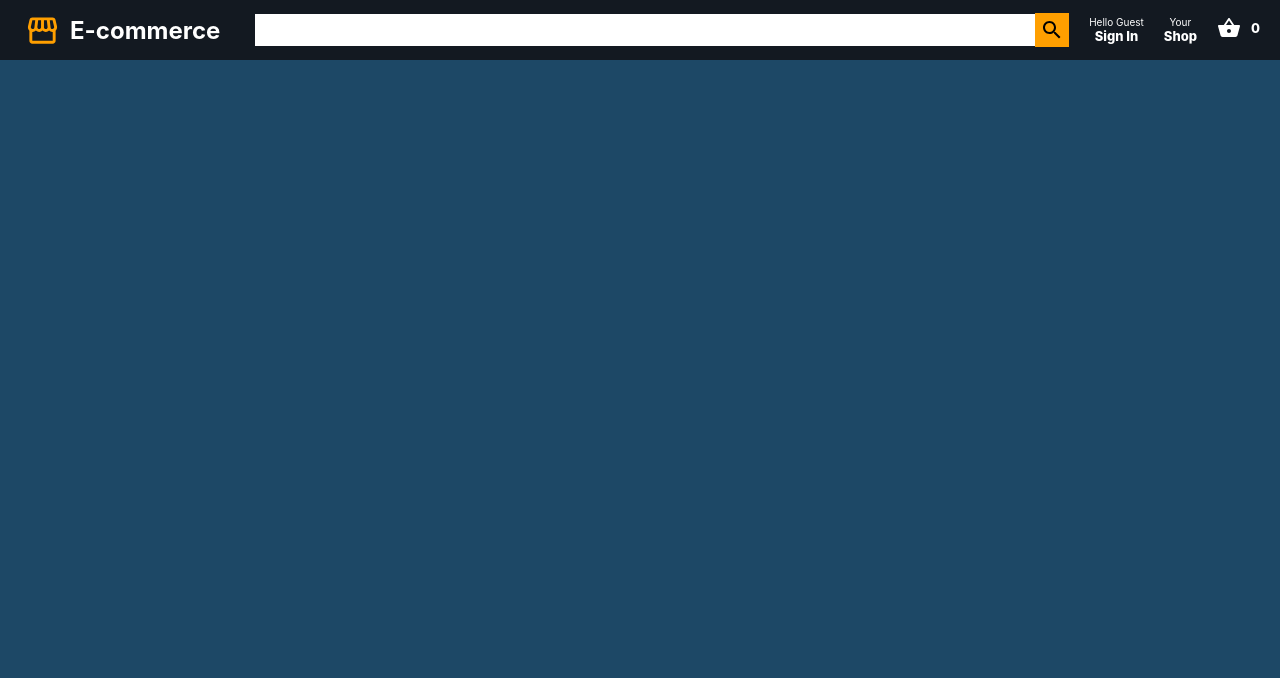
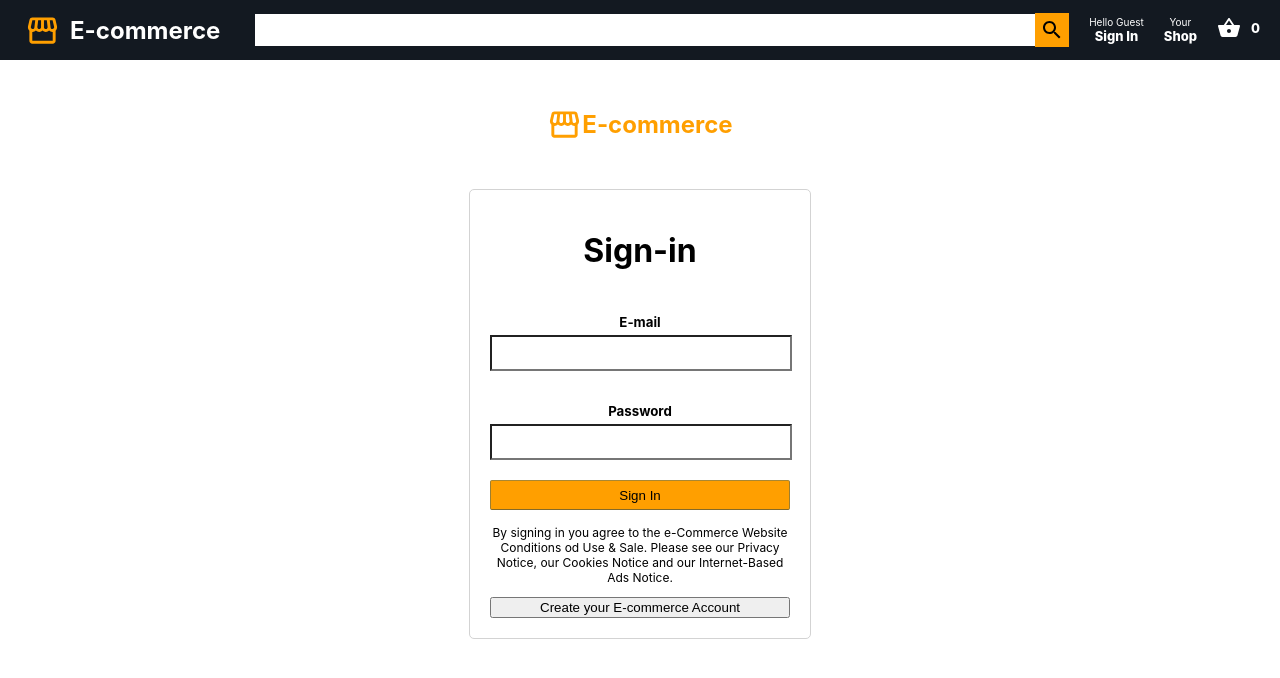
Before and after one commit to AnastasiiaAsti/e-commerce, a React (Create React App) app: page /login in a window 1280 px wide. Shown: the top 678 px of the page. Built offline with nearby package versions, Linux system fonts and the light colour scheme.

Commit message:
add loginpage and styles

```diff
--- a/src/components/Header/Header.js
+++ b/src/components/Header/Header.js
@@ -23,11 +23,13 @@ function Header() {
         <SearchIcon className="header__searchIcon"/>
       </div>
 
-      <div className="header__nav">
+        <div className="header__nav">
+          <Link to="/login" style={{textDecoration: "none"}}>
         <div className="nav__item">
           <span className="nav__itemLineOne">Hello Guest</span>
           <span className="nav__itemLineTwo">Sign In</span>
-        </div>
+            </div>
+            </Link>
         <div className="nav__item">
         <span className="nav__itemLineOne">Your</span>
           <span className="nav__itemLineTwo">Shop</span>
--- a/src/pages/App/App.js
+++ b/src/pages/App/App.js
@@ -3,6 +3,7 @@ import Header from "../../components/Header/Header";
 import HomePage from "../HomePage/HomePage"
 import CheckOutPage from "../CheckOutPage/CheckOutPage"
 import { Routes, Route } from 'react-router-dom';
+import LoginPage from '../LoginPage/LoginPage';
 
 
 
@@ -11,7 +12,9 @@ function App() {
     <div className="App">
       <Header />
       <Routes>
+
         <Route path="/" element={<HomePage />} />
+        <Route path='/login' element={<LoginPage/>}></Route>
         <Route path="/checkout" element={<CheckOutPage />} />
           </Routes>
     </div>
--- /dev/null
+++ b/src/pages/LoginPage/LoginPage.css
@@ -0,0 +1,67 @@
+.login {
+    background-color: #fff;
+    height: 100vh;
+    display: flex;
+    flex-direction: column;
+    align-items: center;
+}
+
+.login__logo {
+    display: flex;
+    justify-content: center;
+    align-items: center;
+    margin: 30px 0;
+}
+
+.login__logoImage {
+    color: #ff9f00;
+}
+
+.login__logoTitle {
+    color: #ff9f00;
+}
+
+.login__container {
+    width: 300px;
+    height: fit-content;
+    display: flex;
+    flex-direction: column;
+    border-radius: 5px;
+    border: 1px solid lightgray;
+    padding: 20px;
+}
+
+.login__container > form > h5 {
+    margin-bottom: 5px;
+}
+
+.login__container > form > input {
+    height: 30px;
+    margin-bottom: 10px;
+    background-color: #fff;
+    width: 98%;
+}
+
+.login__container > p {
+    margin-top: 15px;
+    font-size: 12px;
+}
+
+.login__signInButton {
+    background-color: #ff9f00;
+    border-radius: 2px;
+    width: 100%;
+    height: 30px;
+    border: 1px solid;
+    margin-top: 10px;
+    border-color: #a88734 #9c7e31 #846a29;
+}
+
+.login__registrationButton {
+    border-radius: 2px;
+    width: 100%;
+    height: 30px;
+    border: 1px solid;
+    margin-top: 10px;
+    border-color: darkgray;
+}
--- /dev/null
+++ b/src/pages/LoginPage/LoginPage.js
@@ -0,0 +1,42 @@
+import React from 'react';
+import './LoginPage.css';
+import { Link, useHistory } from "react-router-dom";
+import StorefrontIcon from '@mui/icons-material/Storefront';
+import { useState } from 'react';
+
+export default function LoginPage() {
+
+  const [email, setEmail] = useState('');
+  const [password, setPassword] = useState('');
+
+  return (
+    <div className='login'>
+      <Link to='/' style={{ textDecoration: "none" }}>
+      <div className="login__logo">
+        <StorefrontIcon className='login__logoImage' fontSize="large" />
+        <h2 className="login__logoTitle">E-commerce</h2>
+      </div>
+      </Link>
+
+      <div className="login__container">
+        <h1>Sign-in</h1>
+
+        <form>
+          <h5>E-mail</h5>
+          <input type="text" value={email} onChange={e => setEmail(e.target.value)} />
+
+          <h5>Password</h5>
+          <input type="password" value={password} onChange={e => setPassword(e.target.value)} />
+
+          <button type="submit" className='login__signInButton'>Sign In</button>
+        </form>
+
+        <p>
+          By signing in you agree to the e-Commerce Website Conditions od Use & Sale. Please see our Privacy Notice, our Cookies Notice and our Internet-Based Ads Notice.
+        </p>
+
+        <button className="login__registerButton">Create your E-commerce Account</button>
+      </div>
+    </div>
+  )
+}
```
